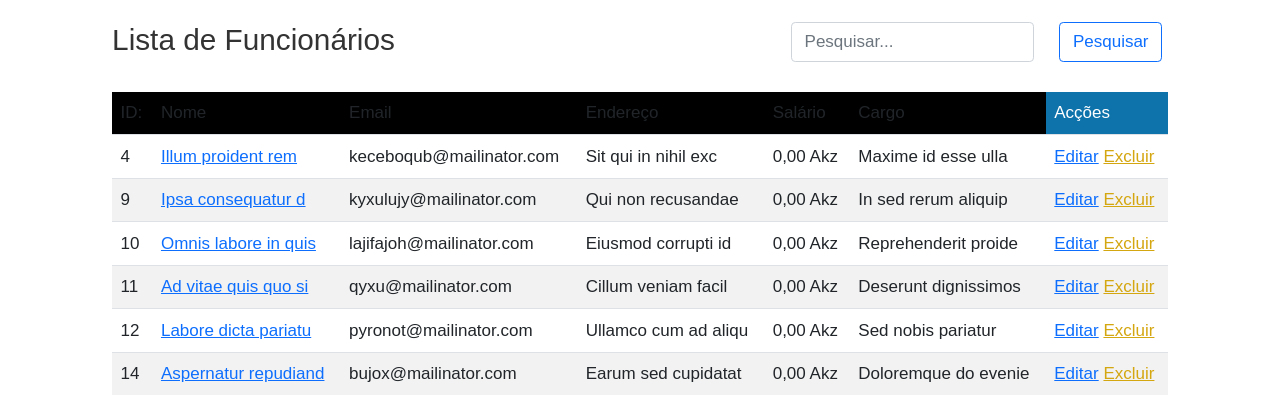
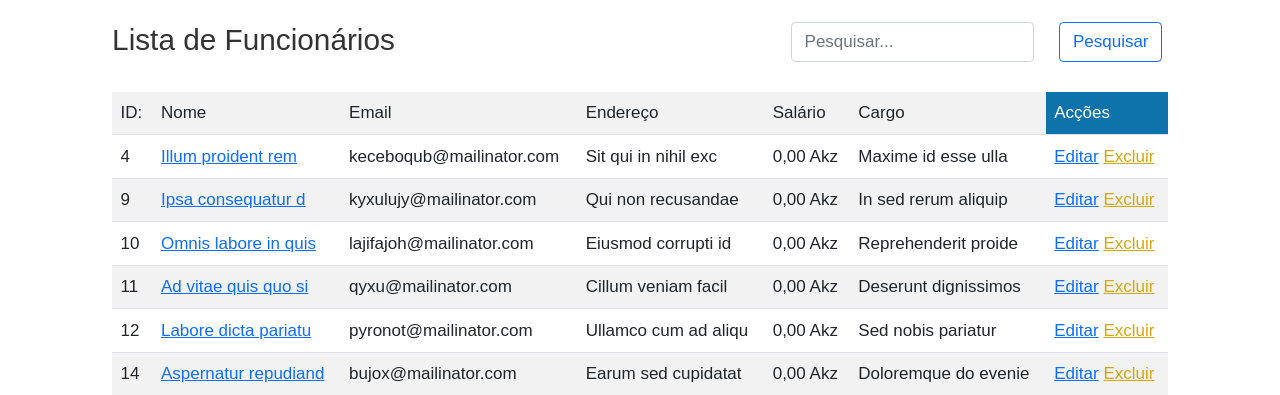
Before and after one commit to juliaokataleko/crud-funcionarios-php-mysql, a PHP site: page / in a window 1280 px wide. Shown: the part 102-497 px from the top of the page. Run offline with PHP 8.4, Linux system fonts and the light colour scheme; data comes from the database, SQL or seed files in the repository; some libraries are stand-ins or nearby versions.

Commit message:
Correção do header da tabela

```diff
--- a/assets/css/style.css
+++ b/assets/css/style.css
@@ -149,10 +149,7 @@
             color: #ffffff;
         }
 
-        .theader {
-            background: #000000;
-            color: #ffffff;
-        }
+        .theader {}
 
         .nome {
             color: rgb(6, 150, 54);
```
